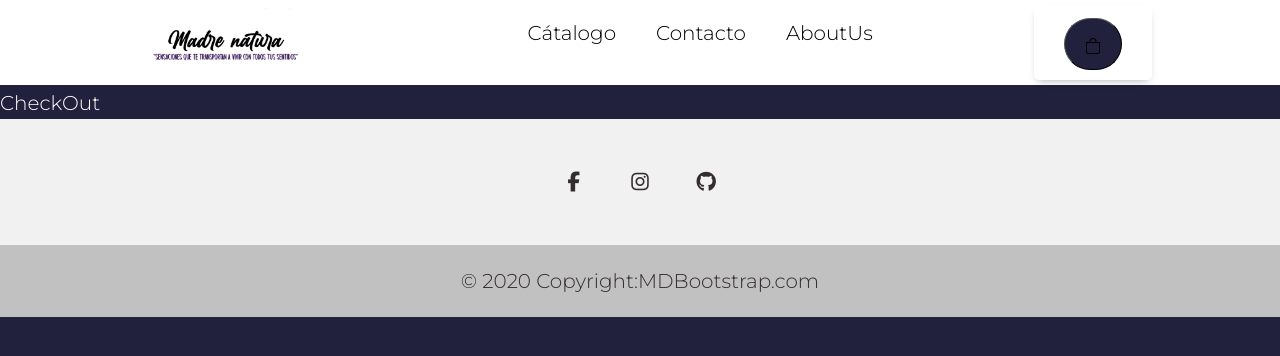
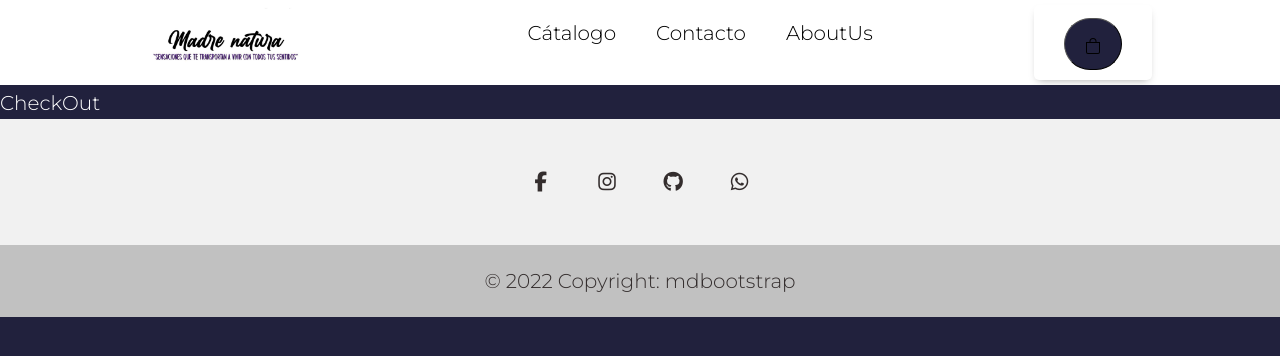
Before and after one commit to itsiaraaar/Proyecto_Velas, a React (Create React App) app in the folder e-commerce/: page /CheckOut in a window 1280 px wide. Shown: the top 356 px of the page. Built offline with nearby package versions, Linux system fonts and the light colour scheme.

Commit message:
Agregue el botón de whatsapp
Botón de bootstrap de whatsapp con link al chat de whatsapp

```diff
--- a/e-commerce/src/components/Contacto/Contacto.js
+++ b/e-commerce/src/components/Contacto/Contacto.js
@@ -4,12 +4,16 @@ import '../Contacto/Contacto.css'
 
 function Contacto() {
   return (
+    <>
     <div className='div'>
       <h1 className='title'>Contacto</h1>
-    {/* "https://www.facebook.com/madrenaturaesencias/" */}
+      {/* "https://www.facebook.com/madrenaturaesencias/" */}
       <FormContact />
     </div>
-
+    <div>
+    {/* <a aria-label="Chat on WhatsApp" href="https://wa.me/2945696137"> <img alt="Chat on WhatsApp" src="WhatsAppButtonGreenLarge.svg" /> </a>
+ */}    </div>
+    </>
   )
 }
 
--- a/e-commerce/src/components/footer/Footer.js
+++ b/e-commerce/src/components/footer/Footer.js
@@ -45,14 +45,25 @@ import {
           >
             <MDBIcon fab className='fa-github' />
           </MDBBtn>
+
+          <MDBBtn
+            rippleColor="dark"
+            color='link'
+            floating
+            size="lg"
+            className='text-dark m-1'
+            href='https://wa.me/2945525129'
+            role='button'
+          >
+            <MDBIcon fab className='fa-whatsapp' />
+          {/* <img alt="Chat on WhatsApp" src="../footer/whatsapp-svgrepo-com.svg"/> */}
+          </MDBBtn>
         </section>
       </MDBContainer>
 
       <div className='text-center text-dark p-3' style={{ backgroundColor: 'rgba(0, 0, 0, 0.2)' }}>
-          © 2020 Copyright:
-          <a className='text-dark' href='https://mdbootstrap.com/'>
-            MDBootstrap.com
-          </a>
+        © 2022 Copyright:
+        <a className='text-dark' href='https://mdbootstrap.com/'> mdbootstrap</a>
       </div>
     </MDBFooter>
   );
```
Also changed, not shown: e-commerce/src/components/footer/WhatsAppButtonWhiteMedium.svg (added), e-commerce/src/components/footer/whatsapp-svgrepo-com.svg (added). Lines whose indentation alone changed are shown as unchanged.
